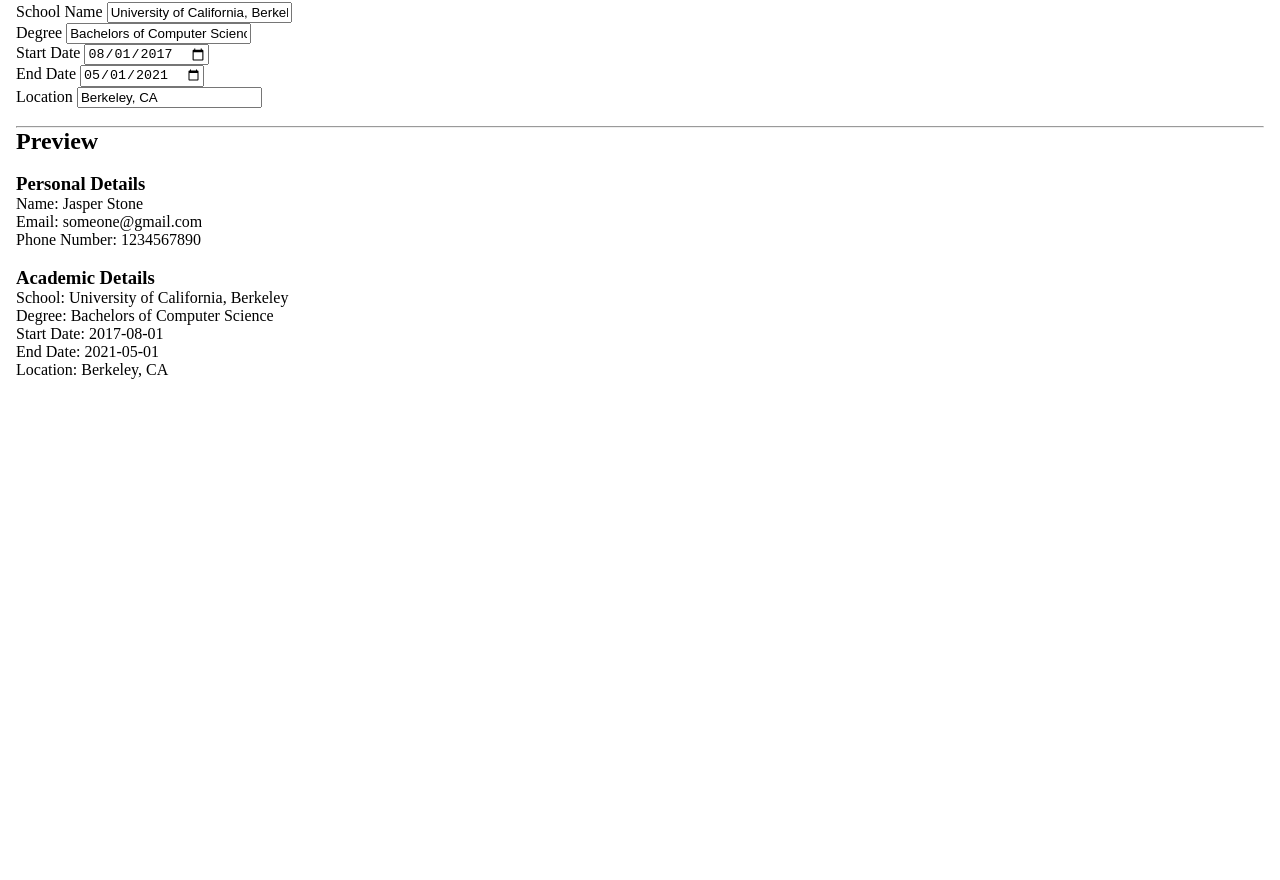
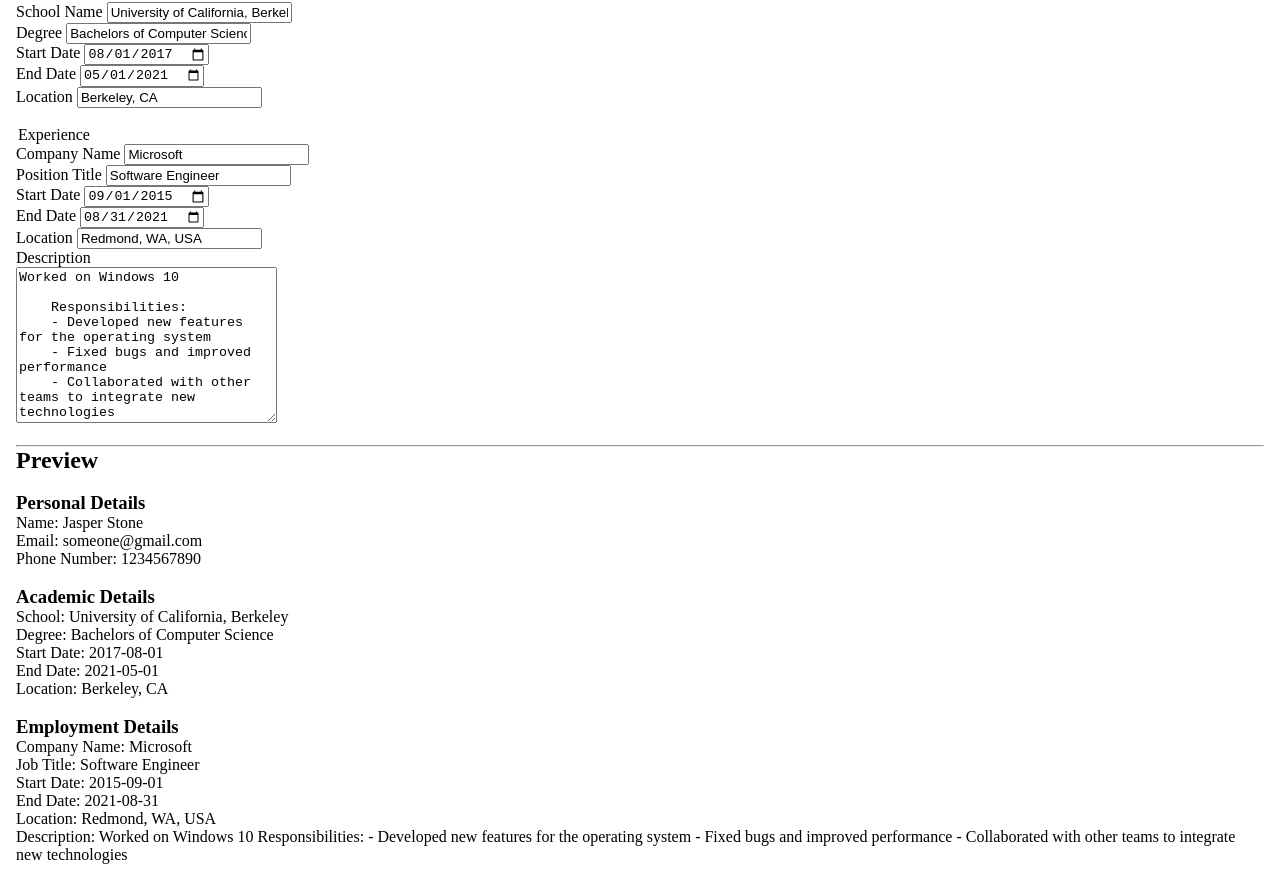
Before and after one commit to halfway-there1/cv-application, a React (Vite) app: page / in a window 1280 px wide. Shown: the part 200-1080 px from the top of the page. Before the commit the page ends 800 px from the top, so only its background shows below. Built offline with nearby package versions, Linux system fonts and the light colour scheme; the HTML template or start-up script is replaced by a standard one.

Commit message:
Rename Experience.jsx & lift its state up - Experience.jsx renamed to EmploymentDetails.jsx - EmploymentDetails.jsx state lift up to App.jsx - Add preview of Employment Details

```diff
--- a/src/App.jsx
+++ b/src/App.jsx
@@ -1,6 +1,7 @@
 import { useState } from 'react';
 import PersonalDetails from './components/PersonalDetails';
 import AcademicDetails from './components/AcademicDetails';
+import EmploymentDetails from './components/EmploymentDetails';
 
 function App() {
   const [personalDetails, setPersonalDetails] = useState({
@@ -15,6 +16,20 @@
     startDate: '2017-08-01',
     endDate: '2021-05-01',
     location: 'Berkeley, CA',
+  });
+
+  const [employmentDetails, setEmploymentDetails] = useState({
+    companyName: 'Microsoft',
+    jobTitle: 'Software Engineer',
+    startDate: '2015-09-01',
+    endDate: '2021-08-31',
+    location: 'Redmond, WA, USA',
+    jobDescription: `Worked on Windows 10
+
+    Responsibilities:
+    - Developed new features for the operating system
+    - Fixed bugs and improved performance
+    - Collaborated with other teams to integrate new technologies`,
   });
 
   function handlePersonalDetailsChange(field) {
@@ -35,6 +50,15 @@
     };
   }
 
+  function handleEmploymentDetailsChange(field) {
+    return function (event) {
+      setEmploymentDetails({
+        ...employmentDetails,
+        [field]: event.target.value,
+      });
+    };
+  }
+
   console.log('rendering App');
   return (
     <>
@@ -47,6 +71,11 @@
         <AcademicDetails
           {...academicDetails}
           handleAcademicDetailsChange={handleAcademicDetailsChange}
+        />
+        <br />
+        <EmploymentDetails
+          {...employmentDetails}
+          handleEmploymentDetailsChange={handleEmploymentDetailsChange}
         />
       </div>
       <br />
@@ -68,6 +97,16 @@
         <p>Start Date: {academicDetails.startDate}</p>
         <p>End Date: {academicDetails.endDate}</p>
         <p>Location: {academicDetails.location}</p>
+
+        <br />
+
+        <h3>Employment Details</h3>
+        <p>Company Name: {employmentDetails.companyName}</p>
+        <p>Job Title: {employmentDetails.jobTitle}</p>
+        <p>Start Date: {employmentDetails.startDate}</p>
+        <p>End Date: {employmentDetails.endDate}</p>
+        <p>Location: {employmentDetails.location}</p>
+        <p>Description: {employmentDetails.jobDescription}</p>
       </div>
     </>
   );
--- /dev/null
+++ b/src/components/EmploymentDetails.jsx
@@ -0,0 +1,66 @@
+import FormField from './FormField';
+
+function EmploymentDetails({
+  companyName,
+  jobTitle,
+  startDate,
+  endDate,
+  location,
+  jobDescription,
+  handleEmploymentDetailsChange,
+}) {
+  return (
+    <>
+      <form action="/" name="educationalInfo">
+        <legend>Experience</legend>
+        <FormField
+          label="Company Name"
+          id="companyName"
+          type="text"
+          value={companyName}
+          onChange={handleEmploymentDetailsChange('companyName')}
+        />
+        <FormField
+          label="Position Title"
+          id="jobTitle"
+          type="text"
+          value={jobTitle}
+          onChange={handleEmploymentDetailsChange('jobTitle')}
+        />
+        <FormField
+          label="Start Date"
+          id="jobStartDate"
+          type="date"
+          value={startDate}
+          onChange={handleEmploymentDetailsChange('startDate')}
+        />
+        <FormField
+          label="End Date"
+          id="jobEndDate"
+          type="date"
+          value={endDate}
+          onChange={handleEmploymentDetailsChange('endDate')}
+        />
+        <FormField
+          label="Location"
+          id="jobLocation"
+          type="text"
+          value={location}
+          onChange={handleEmploymentDetailsChange('location')}
+        />
+        <label htmlFor="jobDescription">Description</label>
+        <br />
+        <textarea
+          name="jobDescription"
+          id="jobDescription"
+          value={jobDescription}
+          cols="30"
+          rows="10"
+          onChange={handleEmploymentDetailsChange('jobDescription')}
+        />
+      </form>
+    </>
+  );
+}
+
+export default EmploymentDetails;
```
Also changed, not shown: src/components/Experience.jsx (deleted, +0 -69 lines).
